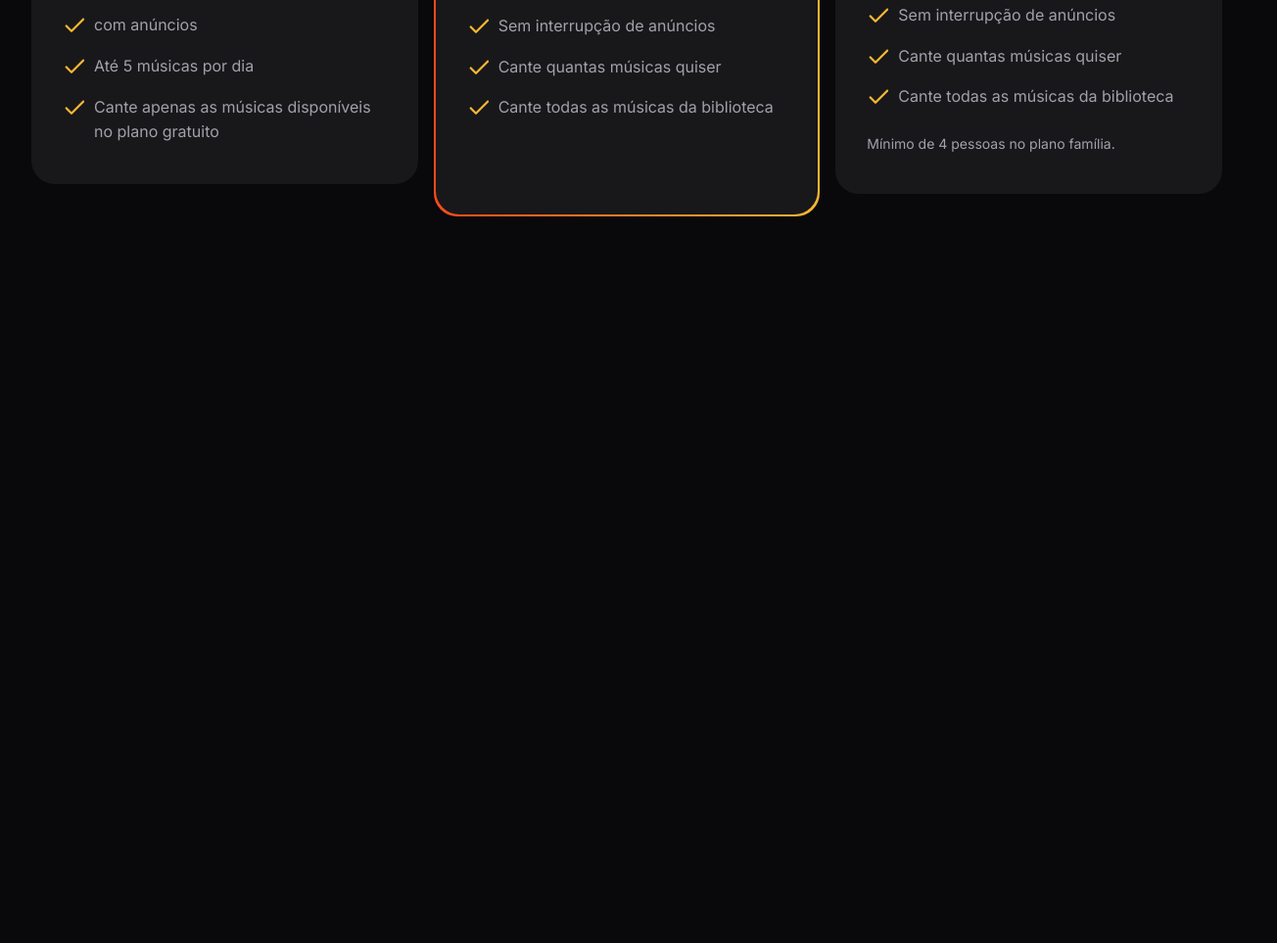
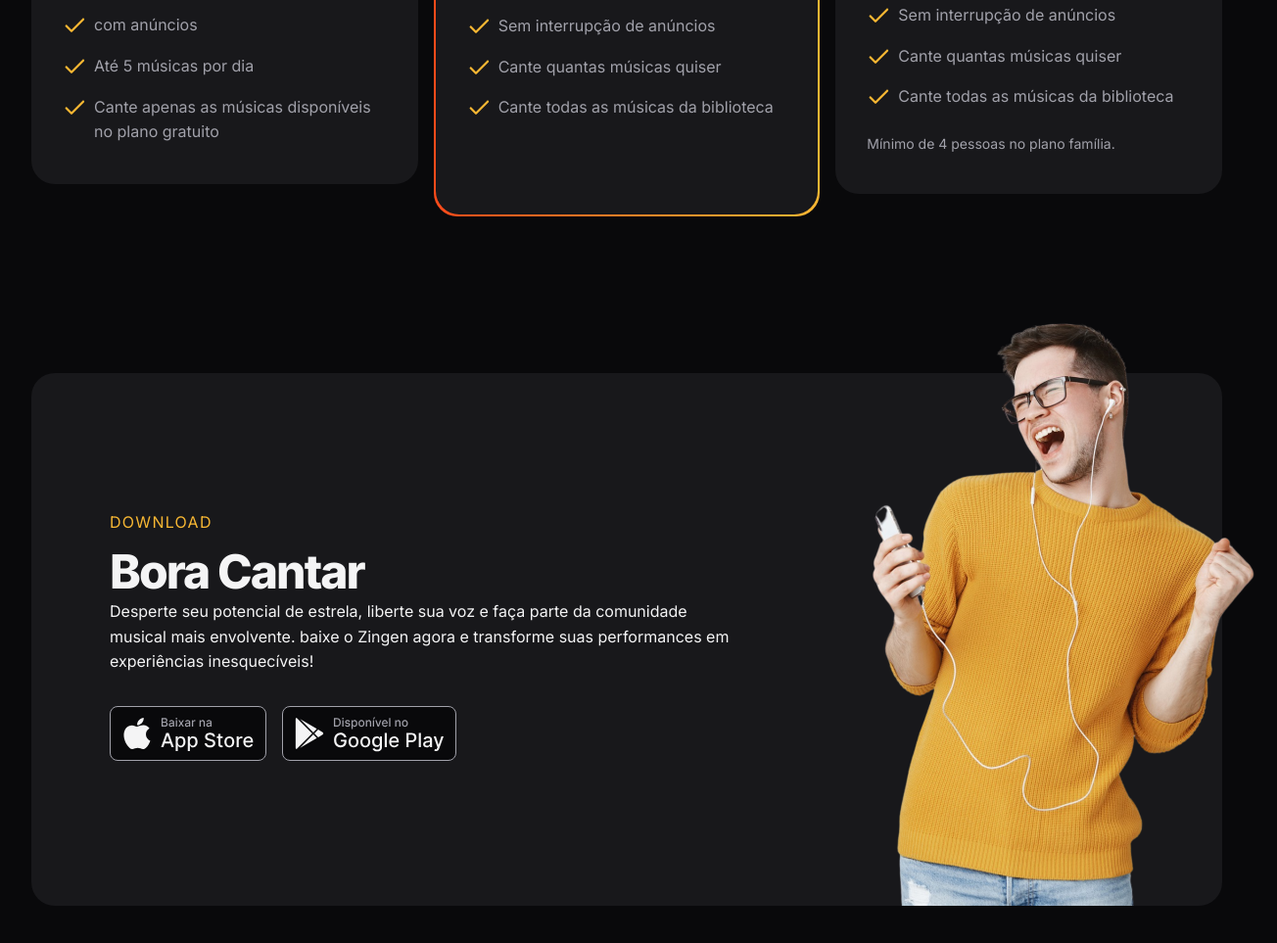
Before and after one commit to MoreiraL1/zingen, a plain HTML site: page index.html in a window 1280 px wide. Shown: the part 3203-4166 px from the top of the page at 98% size, 1304 px wide, since content can reach past the window. Before the commit the page ends 3504 px from the top, so only its background shows below. Drawn offline with Linux system fonts and the light colour scheme.

Commit message:
Seção download

```diff
--- a/index.html
+++ b/index.html
@@ -193,6 +193,29 @@
 
 </section>
 
+<section id="download">
+  <div class="container py-xl">
+    <div class="card px-lg even-columns items-center">
+      <div>
+        <header>
+          <strong>Download</strong>
+          <h2>Bora Cantar</h2>
+        </header>
+        <p>Desperte seu potencial de estrela, liberte sua voz e faça parte da comunidade musical mais envolvente. baixe o Zingen agora e transforme suas performances em experiências inesquecíveis!</p>
+
+        <div class="buttons flex gap-1">
+
+          <a href="#"><img src="assets/icons/button-appstore.svg" alt="Baixar da apple store"></a>
+          <a href="#"><img src="assets/icons/button-playstore.svg" alt="Baixar da play store"></a>
+
+        </div>
+
+      </div>
+      <img src="assets/rapaz-ouvindo-musica-com-fones-de-ouvido-e-cantando-no-aplicativo-de-karaoke-removebg 1.png" alt="">
+    </div>
+  </div>
+</section>
+
 </body>
 
 
--- /dev/null
+++ b/styles/Download.css
@@ -0,0 +1,31 @@
+#download {
+  .card {
+  padding: 3rem 1.5rem 15rem;
+  position: relative;
+  & > img {
+    position: absolute;
+    width: 14.5rem;
+    bottom: 0;
+    right: -3.5rem;
+  }
+  }
+.buttons {
+  flex-wrap: wrap;
+  margin-top: 2rem;
+}
+
+@media (width >= 80em) {
+
+.card {
+  padding: 8.75rem 5rem;
+
+  & > div:nth-child(1) {
+    max-width: 40rem;
+  }
+  & > img {
+    width: 29.125rem;
+
+}
+}
+
+}
--- a/styles/global.css
+++ b/styles/global.css
@@ -53,6 +53,7 @@ html {
   font-size: var(--fs-base);
   line-height: 1.6;
   color: var(--text-color-primary);
+  overflow-x: hidden;
 }
 
 body {
--- a/styles/index.css
+++ b/styles/index.css
@@ -8,3 +8,4 @@
 @import url(cards.css);
 @import url(features.css) (width >=80rem);
 @import url(pricing.css);
+@import url(Download.css);
```
Also changed, not shown: assets/icons/button-appstore.svg (added), assets/icons/button-playstore.svg (added).
